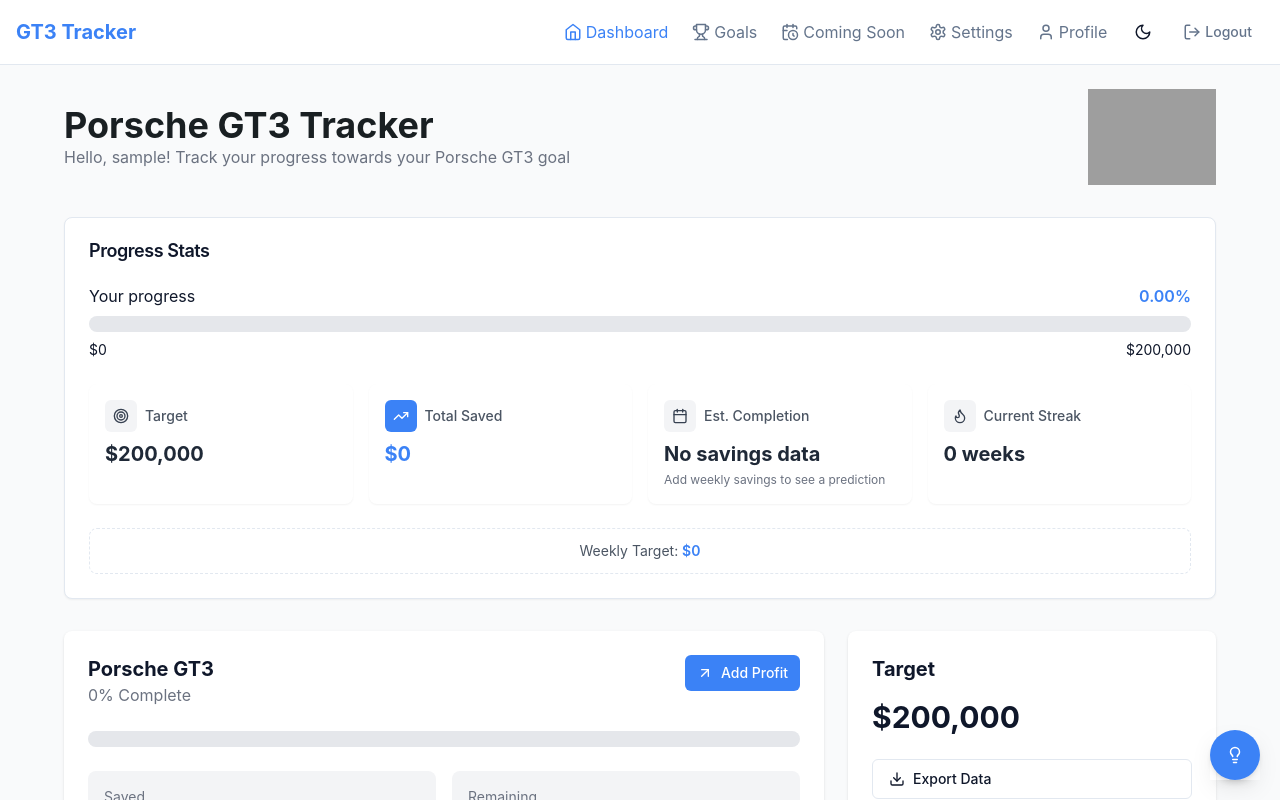
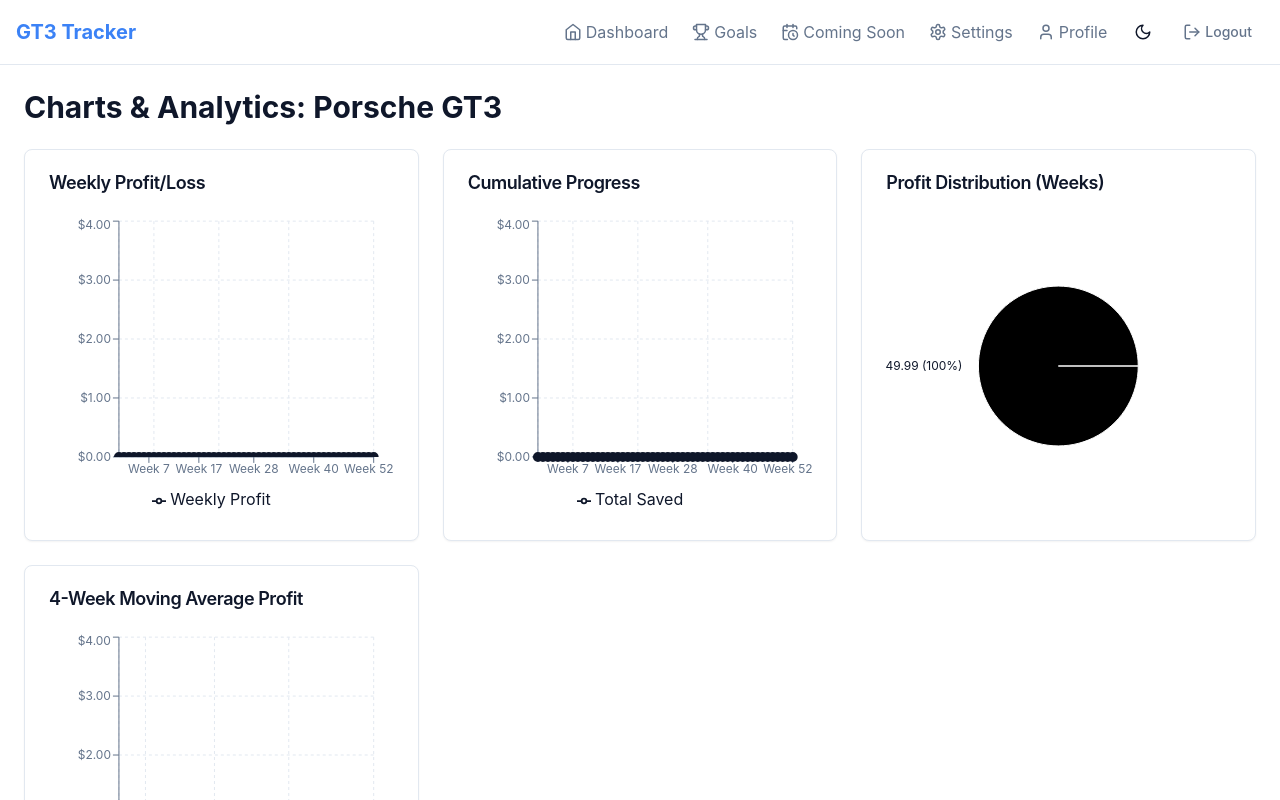
Before and after one commit to VeinDevTtv/gt3-tracker, a React (Create React App) app: page /#/charts in a window 1280 px wide. Before the commit this address led to /#/. Shown: the top 800 px of the page. Built offline with nearby package versions, Linux system fonts and the light colour scheme; sample sign-in values are in the browser's storage.

Commit message:
Add profit distribution and moving average charts to Charts page, enhancing data visualization with new Pie and Composed charts. Implement logic for weekly target average and profit categorization, improving user insights into financial performance.

```diff
--- a/src/pages/Charts.jsx
+++ b/src/pages/Charts.jsx
@@ -4,6 +4,10 @@
   ResponsiveContainer,
   LineChart,
   BarChart,
+  ComposedChart,
+  PieChart,
+  Pie,
+  Cell,
   CartesianGrid,
   XAxis,
   YAxis,
@@ -39,6 +43,29 @@
   return null;
 };
 
+// Define colors for the Pie Chart segments
+const PIE_COLORS = {
+  negative: 'hsl(var(--destructive))', // Red for negative
+  zero_to_50: 'hsl(var(--warning))' , // Orange for low positive
+  fifty_to_100: 'hsl(var(--info))', // Blue for medium positive
+  over_100: 'hsl(var(--success))', // Green for high positive
+};
+
+// Define profit range categories
+const getProfitCategory = (profit) => {
+  if (profit < 0) return 'negative';
+  if (profit >= 0 && profit < 50) return 'zero_to_50';
+  if (profit >= 50 && profit < 100) return 'fifty_to_100';
+  return 'over_100'; // profit >= 100
+};
+
+const categoryLabels = {
+  negative: 'Loss (< $0)',
+  zero_to_50: '$0 - $49.99',
+  fifty_to_100: '$50 - $99.99',
+  over_100: '$100+',
+};
+
 const Charts = () => {
   const { currentGoal, isLoading, error } = useGoals();
 
@@ -57,6 +84,56 @@
         cumulative: week.cumulative || 0,
       }));
   }, [currentGoal]);
+
+  // --- Calculate Weekly Target Average ---
+  const weeklyTargetAverage = useMemo(() => {
+    if (!currentGoal || !currentGoal.target || !currentGoal.totalWeeks || currentGoal.totalWeeks <= 0) {
+      return null; // Not enough info to calculate
+    }
+    return currentGoal.target / currentGoal.totalWeeks;
+  }, [currentGoal]);
+
+  // --- Prepare data for Weekly Profit vs Target Chart ---
+  const weeklyVsTargetData = useMemo(() => {
+    return chartData.map(week => ({
+      ...week,
+      averageTarget: weeklyTargetAverage,
+    }));
+  }, [chartData, weeklyTargetAverage]);
+
+  // --- Prepare data for Profit Distribution Pie Chart ---
+  const profitDistributionData = useMemo(() => {
+    if (!chartData || chartData.length === 0) return [];
+
+    const distribution = chartData.reduce((acc, week) => {
+      const category = getProfitCategory(week.profit);
+      acc[category] = (acc[category] || 0) + 1; // Count occurrences
+      return acc;
+    }, {});
+
+    return Object.entries(distribution)
+      .map(([category, count]) => ({
+        name: categoryLabels[category], // Use readable labels
+        value: count,
+        color: PIE_COLORS[category],
+      }))
+      .filter(entry => entry.value > 0); // Only show categories with data
+  }, [chartData]);
+
+  // --- Calculate 4-Week Moving Average ---
+  const movingAverageData = useMemo(() => {
+    if (!chartData || chartData.length < 4) return []; // Need at least 4 weeks
+
+    const movingAvg = [];
+    for (let i = 3; i < chartData.length; i++) {
+      const sum = chartData.slice(i - 3, i + 1).reduce((acc, week) => acc + week.profit, 0);
+      movingAvg.push({
+        name: chartData[i].name, // Use the week name (e.g., "Week 4")
+        movingAverage: sum / 4,
+      });
+    }
+    return movingAvg;
+  }, [chartData]);
 
   if (isLoading) {
     return <div className="p-6 text-center">Loading chart data...</div>;
@@ -96,7 +173,7 @@
         Charts & Analytics: {currentGoal.name || 'Current Goal'}
       </h1>
 
-      <div className="grid grid-cols-1 lg:grid-cols-2 gap-6">
+      <div className="grid grid-cols-1 lg:grid-cols-2 xl:grid-cols-3 gap-6">
         {/* Weekly Profit Chart */}
         <Card>
           <CardHeader>
@@ -162,8 +239,115 @@
           </CardContent>
         </Card>
 
-        {/* Add more charts here if needed, e.g., Bar chart for weekly vs target */}
+        {/* Weekly Profit vs Average Target */}
+        {weeklyTargetAverage !== null && (
+          <Card>
+            <CardHeader>
+              <CardTitle>Weekly vs. Avg Target ({formatCurrency(weeklyTargetAverage)}/wk)</CardTitle>
+            </CardHeader>
+            <CardContent>
+              <ResponsiveContainer width="100%" height={300}>
+                <ComposedChart data={weeklyVsTargetData} margin={{ top: 5, right: 20, left: 10, bottom: 5 }}>
+                  <CartesianGrid strokeDasharray="3 3" stroke="hsl(var(--border))" />
+                  <XAxis dataKey="name" stroke="hsl(var(--muted-foreground))" fontSize={12} />
+                  <YAxis
+                    stroke="hsl(var(--muted-foreground))"
+                    fontSize={12}
+                    tickFormatter={formatCurrency}
+                    domain={['auto', 'auto']}
+                    allowDataOverflow={true}
+                  />
+                  <Tooltip content={<CustomTooltip />} cursor={{ fill: 'hsla(var(--muted), 0.3)' }}/>
+                  <Legend />
+                  <Bar dataKey="profit" name="Weekly Profit" fill="hsl(var(--primary))" />
+                  <Line
+                    type="monotone"
+                    dataKey="averageTarget"
+                    name="Avg Target"
+                    stroke="hsl(var(--destructive))" // Contrasting color
+                    strokeWidth={2}
+                    strokeDasharray="5 5" // Dashed line
+                    dot={false} // No dots on the target line
+                  />
+                </ComposedChart>
+              </ResponsiveContainer>
+            </CardContent>
+          </Card>
+        )}
 
+        {/* Profit Distribution Pie Chart */}
+        {profitDistributionData.length > 0 && (
+          <Card>
+            <CardHeader>
+              <CardTitle>Profit Distribution (Weeks)</CardTitle>
+            </CardHeader>
+            <CardContent>
+              <ResponsiveContainer width="100%" height={300}>
+                <PieChart>
+                  <Pie
+                    data={profitDistributionData}
+                    cx="50%"
+                    cy="50%"
+                    labelLine={false}
+                    outerRadius={80} // Adjust size as needed
+                    fill="#8884d8" // Default fill, overridden by Cell
+                    dataKey="value"
+                    label={({ cx, cy, midAngle, innerRadius, outerRadius, percent, index }) => {
+                       const radius = innerRadius + (outerRadius - innerRadius) * 1.2; // Position label outside
+                       const x = cx + radius * Math.cos(-midAngle * Math.PI / 180);
+                       const y = cy + radius * Math.sin(-midAngle * Math.PI / 180);
+                       return (
+                         <text x={x} y={y} fill="hsl(var(--foreground))" textAnchor={x > cx ? 'start' : 'end'} dominantBaseline="central" fontSize={12}>
+                           {`${profitDistributionData[index].name} (${(percent * 100).toFixed(0)}%)`}
+                         </text>
+                       );
+                     }}
+                  >
+                    {profitDistributionData.map((entry, index) => (
+                      <Cell key={`cell-${index}`} fill={entry.color} />
+                    ))}
+                  </Pie>
+                  <Tooltip formatter={(value, name) => [`${value} weeks`, name]}/>
+                  {/* <Legend /> Optional: Legend might be redundant with labels */}
+                </PieChart>
+              </ResponsiveContainer>
+            </CardContent>
+          </Card>
+        )}
+
+        {/* 4-Week Moving Average Chart */}
+        {movingAverageData.length > 0 && (
+          <Card>
+            <CardHeader>
+              <CardTitle>4-Week Moving Average Profit</CardTitle>
+            </CardHeader>
+            <CardContent>
+              <ResponsiveContainer width="100%" height={300}>
+                <LineChart data={movingAverageData} margin={{ top: 5, right: 20, left: 10, bottom: 5 }}>
+                  <CartesianGrid strokeDasharray="3 3" stroke="hsl(var(--border))" />
+                  <XAxis dataKey="name" stroke="hsl(var(--muted-foreground))" fontSize={12} />
+                  <YAxis
+                    stroke="hsl(var(--muted-foreground))"
+                    fontSize={12}
+                    tickFormatter={formatCurrency}
+                    domain={['auto', 'auto']}
+                    allowDataOverflow={true}
+                  />
+                  <Tooltip content={<CustomTooltip />} cursor={{ fill: 'hsla(var(--muted), 0.3)' }}/>
+                  <Legend />
+                  <Line
+                    type="monotone"
+                    dataKey="movingAverage"
+                    name="4-Week Avg Profit"
+                    stroke="hsl(var(--info))" // Different color
+                    strokeWidth={2}
+                    dot={false} // Smoother line without dots
+                  />
+                </LineChart>
+              </ResponsiveContainer>
+            </CardContent>
+          </Card>
+        )}
       </div>
     </div>
   );
```
